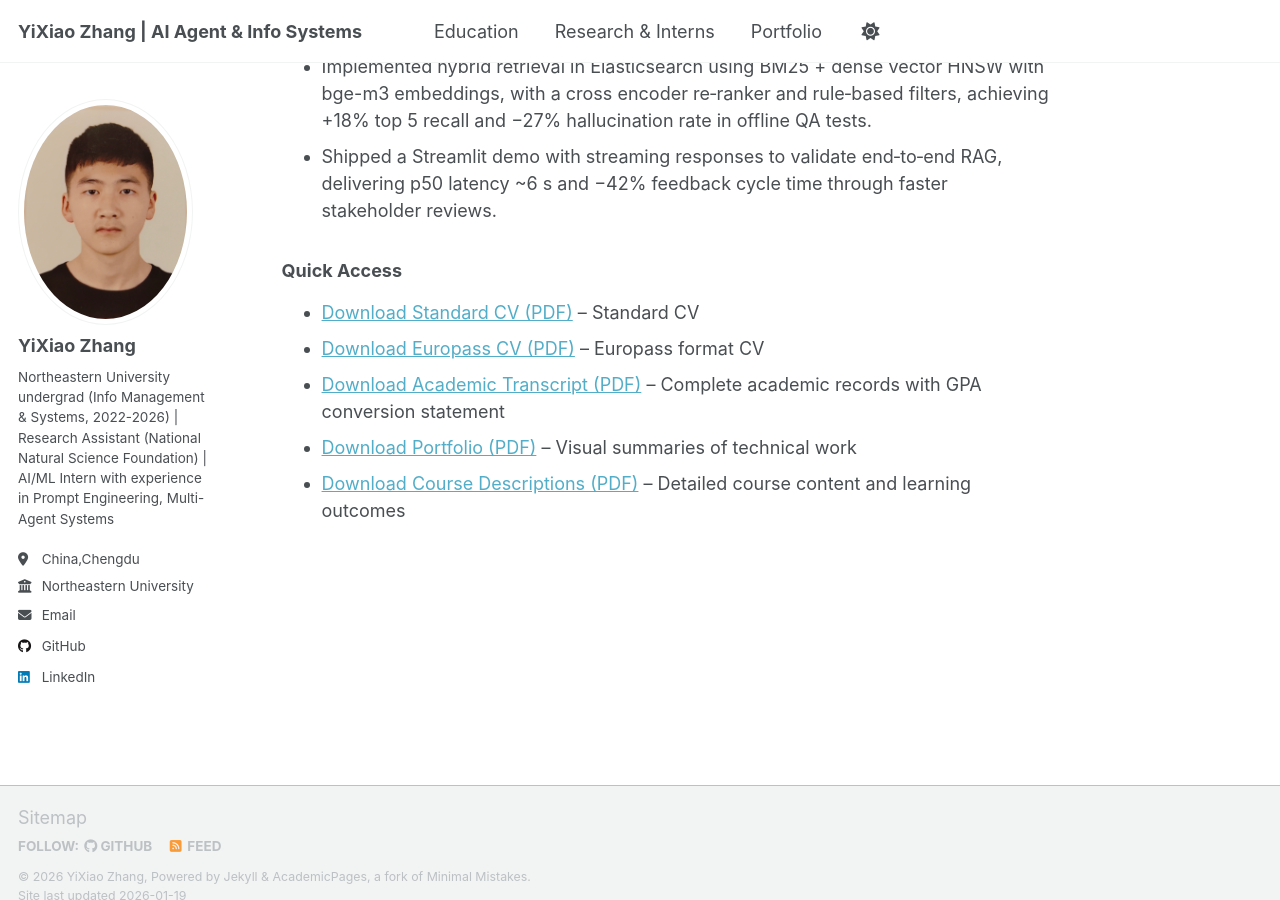
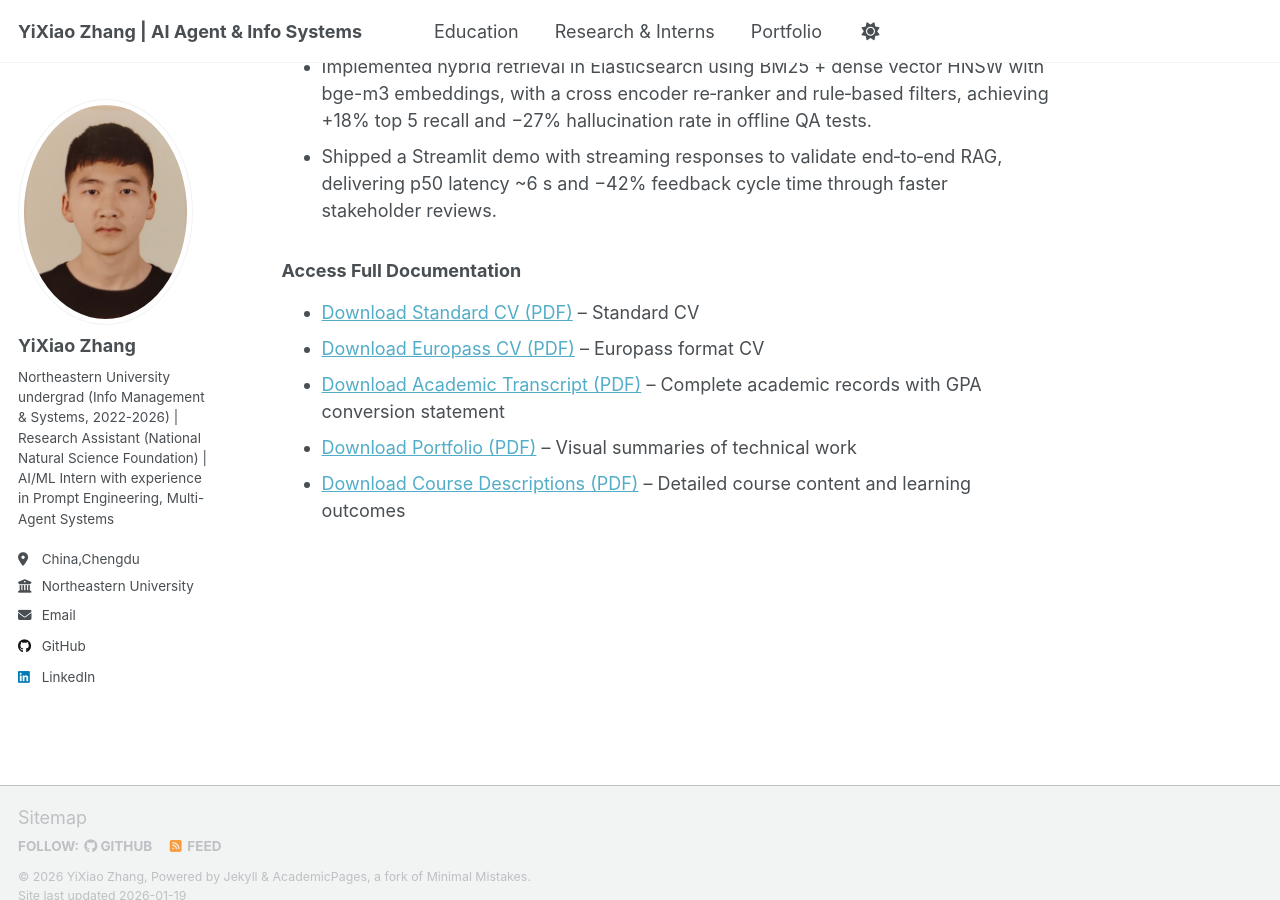
Before and after one commit to kiko022/kiko022.github.io, a Jekyll site: the page built from _pages/research_interns.md, in a window 1280 px wide and 900 px high, scrolled down 3333 px. Built offline with Jekyll 4.4.1, drawn with Linux system fonts in a browser that asks for light colours; a script that is not in the unit is left out.

Commit message:
Update documentation section titles and links

```diff
--- a/_pages/research_interns.md
+++ b/_pages/research_interns.md
@@ -82,7 +82,7 @@ encoder re‑ranker and rule‑based filters, achieving +18% top 5 recall and
 feedback cycle time through faster stakeholder reviews.
 
 
-### Quick Access
+### Access Full Documentation
 - [Download Standard CV (PDF)](/files/CV.pdf) – Standard CV
 - [Download Europass CV (PDF)](/files/Europass.pdf) – Europass format CV
 - [Download Academic Transcript (PDF)](/files/Transcript.pdf) – Complete academic records with GPA conversion statement
```
